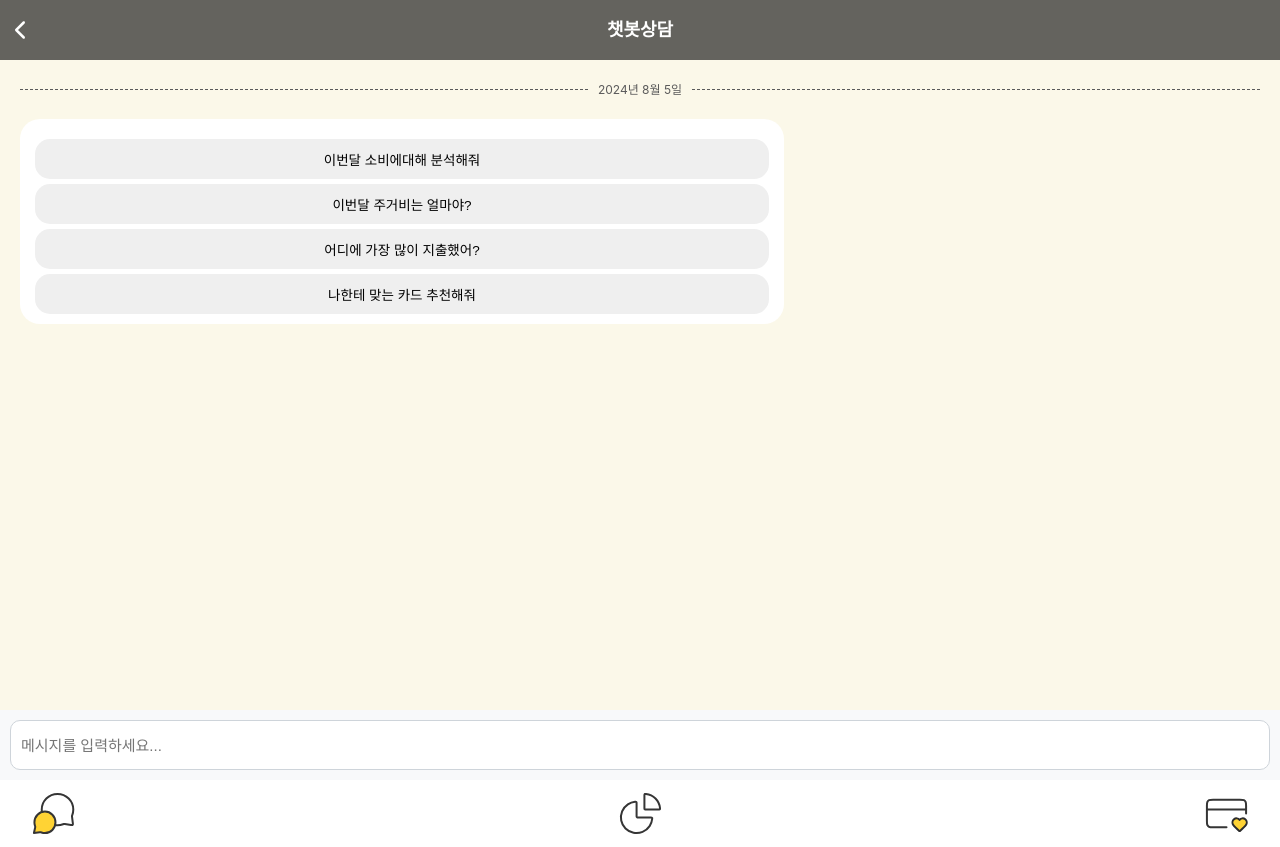
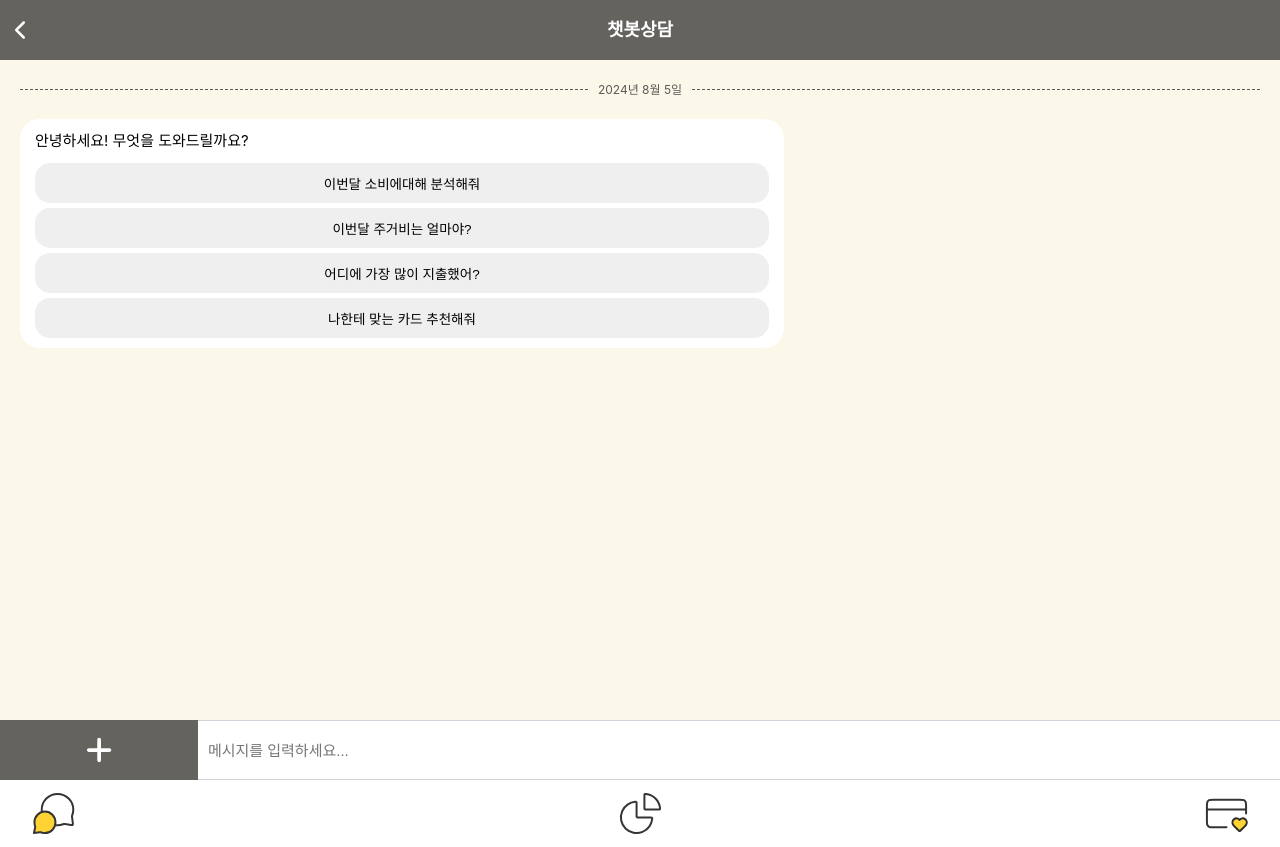
Before and after one commit to luckKBcky/FE, a Vue app: page / in a window 1280 px wide. Built offline with nearby package versions, Linux system fonts and the light colour scheme.

Commit message:
:lipstick: 챗봇 인풋창 디자인 변경

```diff
--- a/src/views/chat/Chat.vue
+++ b/src/views/chat/Chat.vue
@@ -122,8 +122,6 @@ onMounted(() => {
 });
 </script>
 
-
-
 <template>
   <div class="chat-container">
     <div class="chat-messages" ref="chatMessages">
@@ -133,7 +131,7 @@ onMounted(() => {
         </div>
         <div :class="['message', message.sender]">
           <div class="message-bubble">
-              <!-- {{ message.text }} -->
+            {{ message.text }}
             <span v-if="message.isStreaming">...</span>
             <div v-else v-html="message.html"></div>
             <div v-if="message.suggestions" class="suggestion-buttons">
@@ -150,6 +148,7 @@ onMounted(() => {
       </div>
     </div>
     <div class="chat-input">
+      <button class="add-button" @click="onAddClick"><font-awesome-icon :icon="['fas', 'plus']" size="xl" style="color: #ffffff;" /></button>
       <input
         v-model="newMessage"
         @keyup.enter="sendMessage()"
@@ -224,17 +223,28 @@ onMounted(() => {
 }
 
 .chat-input {
-  height: 70px;
-  padding: 10px;
-  background-color: #f8f9fa;
+  display: flex;
+  align-items: center;
+  height: 60px;
+  /* padding: 5px; */
+}
+
+.add-button {
+  flex: 0.7;
+  background-color: #64635E;
+  border: none;
+  height: 100%;
+  font-size: 20px;
 }
 
 .chat-input input {
-  width: 100%;
+  flex: 4;
   height: 100%;
   padding: 10px;
-  border: 1px solid #ced4da;
-  border-radius: 10px;
+  border-top: 1px solid #ced4da;
+  border-bottom: 1px solid #ced4da;
+  border-left: none;
+  border-right: none;
   font-size: 15px;
 }
 
@@ -253,5 +263,4 @@ onMounted(() => {
   cursor: pointer;
   font-size: 0.9em;
 }
-
 </style>
```
Lines whose indentation alone changed are shown as unchanged.
